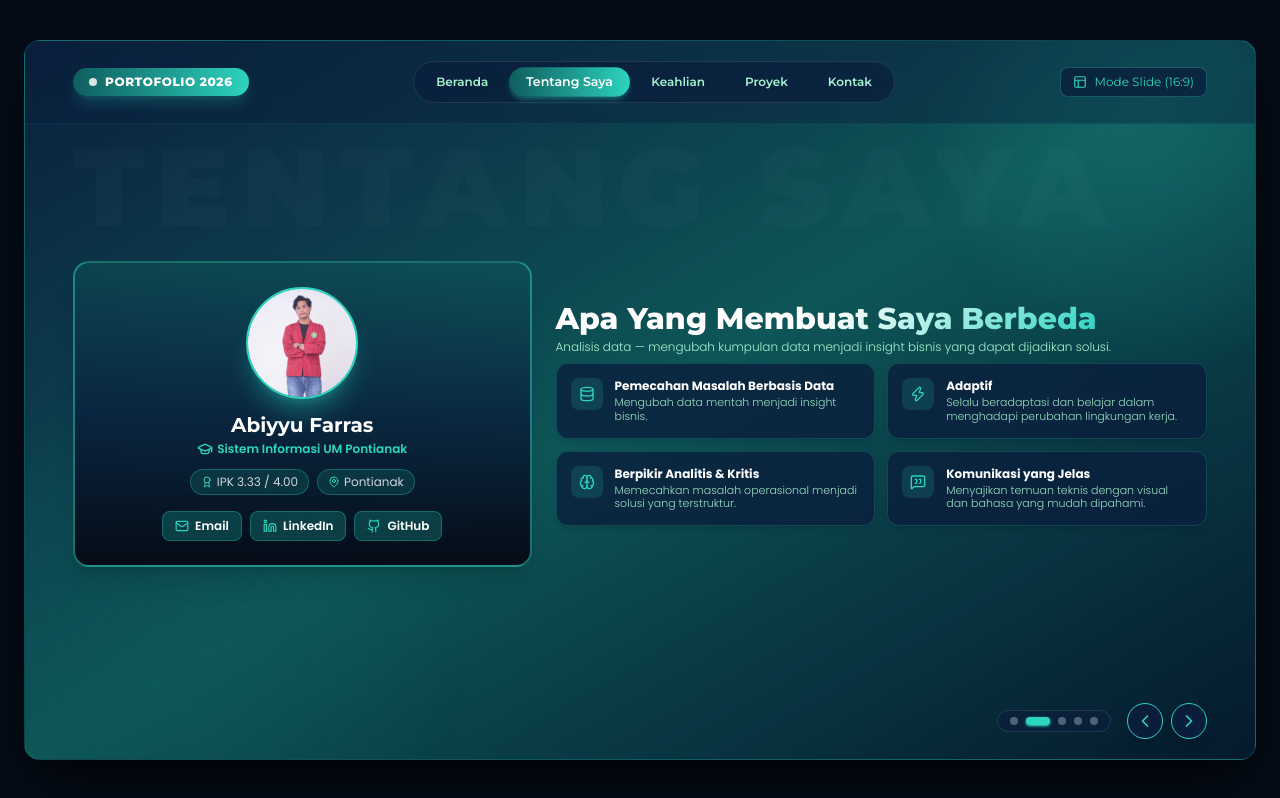
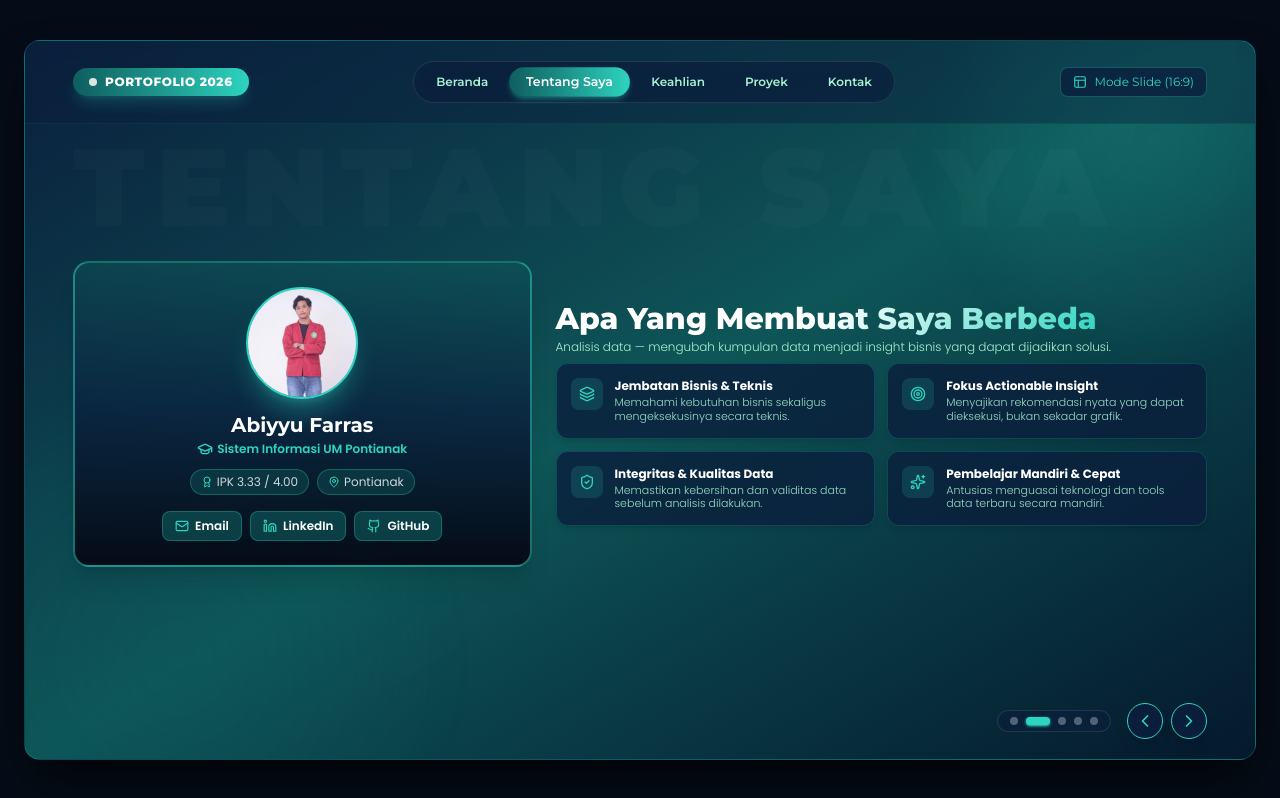
Before and after one commit to buburayam112/PortofolioAbiyu, a React (Vite) app: page / in a window 1280 px wide. Both pictures are taken after a click on the button "Tentang Saya". Built offline with nearby package versions, Linux system fonts and the light colour scheme; a web font is replaced by a local one.

Commit message:
mengganti isi dari halaman what makes me different

```diff
--- a/src/components/AboutSlide.jsx
+++ b/src/components/AboutSlide.jsx
@@ -1,6 +1,6 @@
 import React from 'react';
 import { motion } from 'framer-motion';
-import { Mail, GraduationCap, Award, MapPin, Database, Zap, Brain, MessageSquareQuote } from 'lucide-react';
+import { Mail, GraduationCap, Award, MapPin, Layers, Target, ShieldCheck, Sparkles } from 'lucide-react';
 
 const LinkedinIcon = (props) => (
   <svg viewBox="0 0 24 24" width="16" height="16" stroke="currentColor" strokeWidth="2" fill="none" strokeLinecap="round" strokeLinejoin="round" {...props}>
@@ -20,27 +20,27 @@ const GithubIcon = (props) => (
 const values = [
   {
     num: '01',
-    icon: Database,
-    title: 'Pemecahan Masalah Berbasis Data',
-    desc: 'Mengubah data mentah menjadi insight bisnis.',
+    icon: Layers,
+    title: 'Jembatan Bisnis & Teknis',
+    desc: 'Memahami kebutuhan bisnis sekaligus mengeksekusinya secara teknis.',
   },
   {
     num: '02',
-    icon: Zap,
-    title: 'Adaptif',
-    desc: 'Selalu beradaptasi dan belajar dalam menghadapi perubahan lingkungan kerja.',
+    icon: Target,
+    title: 'Fokus Actionable Insight',
+    desc: 'Menyajikan rekomendasi nyata yang dapat dieksekusi, bukan sekadar grafik.',
   },
   {
     num: '03',
-    icon: Brain,
-    title: 'Berpikir Analitis & Kritis',
-    desc: 'Memecahkan masalah operasional menjadi solusi yang terstruktur.',
+    icon: ShieldCheck,
+    title: 'Integritas & Kualitas Data',
+    desc: 'Memastikan kebersihan dan validitas data sebelum analisis dilakukan.',
   },
   {
     num: '04',
-    icon: MessageSquareQuote,
-    title: 'Komunikasi yang Jelas',
-    desc: 'Menyajikan temuan teknis dengan visual dan bahasa yang mudah dipahami.',
+    icon: Sparkles,
+    title: 'Pembelajar Mandiri & Cepat',
+    desc: 'Antusias menguasai teknologi dan tools data terbaru secara mandiri.',
   },
 ];
 
--- a/src/components/SkillsSlide.jsx
+++ b/src/components/SkillsSlide.jsx
@@ -1,6 +1,6 @@
 import React from 'react';
 import { motion } from 'framer-motion';
-import { MessageSquare, Puzzle, Cpu, RefreshCw } from 'lucide-react';
+import { MessageSquare, Puzzle, Cpu, Users } from 'lucide-react';
 
 // Brand SVG Logos
 const PythonLogo = () => (
@@ -40,23 +40,23 @@ const SQLLogo = () => (
 const softSkills = [
   {
     icon: MessageSquare,
-    title: 'Komunikatif',
-    desc: 'Menyampaikan temuan data secara jelas kepada tim teknis maupun non-teknis.',
+    title: 'Data Storytelling',
+    desc: 'Menyampaikan temuan data yang rumit menjadi narasi visual yang intuitif.',
+  },
+  {
+    icon: Users,
+    title: 'Kolaborasi Lintas Tim',
+    desc: 'Berkomunikasi dan berkoordinasi secara efektif dengan tim teknis maupun non-teknis.',
   },
   {
     icon: Puzzle,
-    title: 'Problem Solver',
-    desc: 'Mengatasi kendala operasional dengan pendekatan data terstruktur.',
+    title: 'Problem Solving Terstruktur',
+    desc: 'Membedah masalah operasional menjadi langkah-langkah solusi berbasis data.',
   },
   {
     icon: Cpu,
-    title: 'Critical Thinking',
-    desc: 'Evaluasi validitas data dan mengekstrak pola bisnis yang relevan.',
-  },
-  {
-    icon: RefreshCw,
-    title: 'Adaptif',
-    desc: 'Selalu beradaptasi dan belajar dalam menghadapi perubahan lingkungan kerja.',
+    title: 'Berpikir Kritis',
+    desc: 'Mempertanyakan asumsi secara objektif dan mengevaluasi validitas sumber data.',
   },
 ];
 
```
